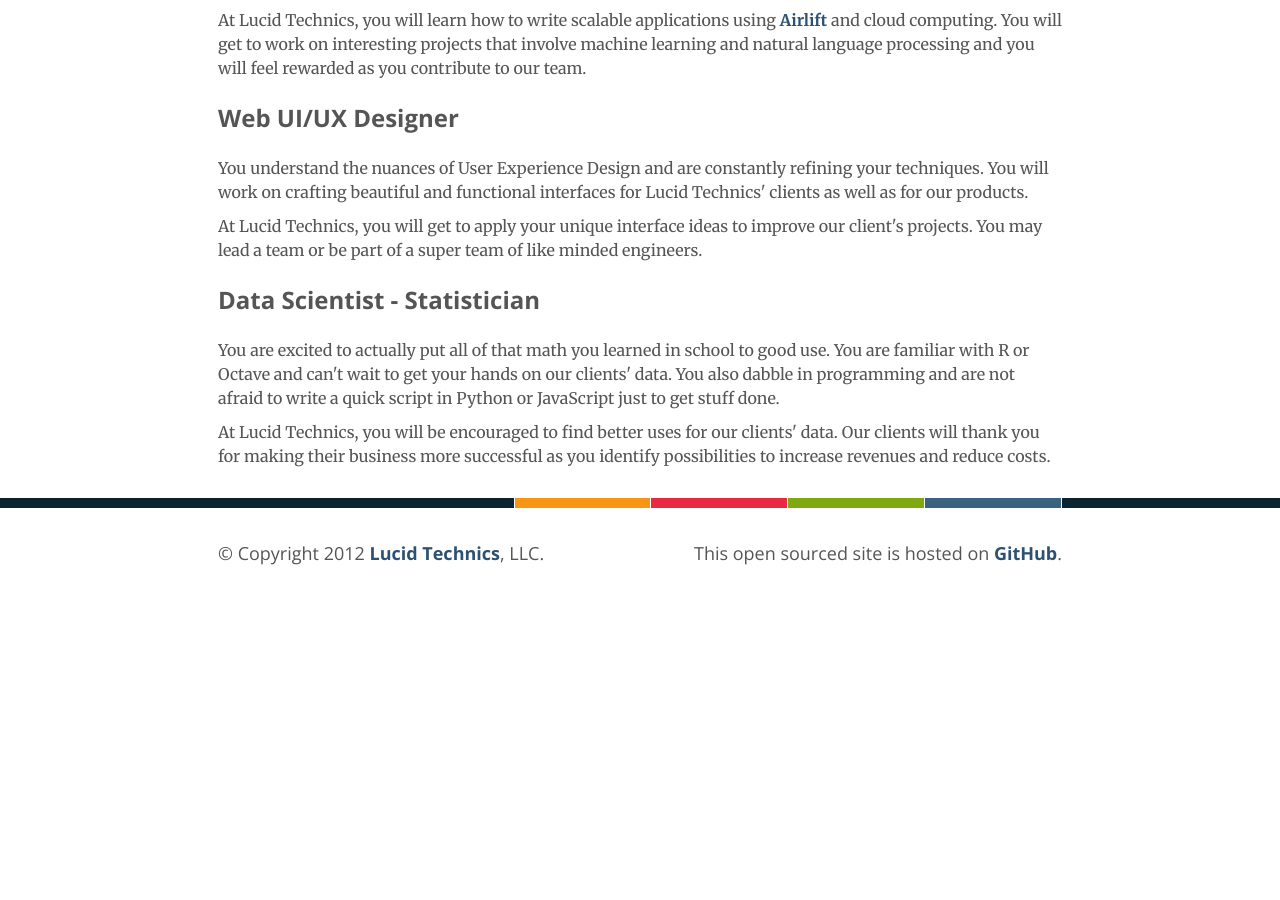
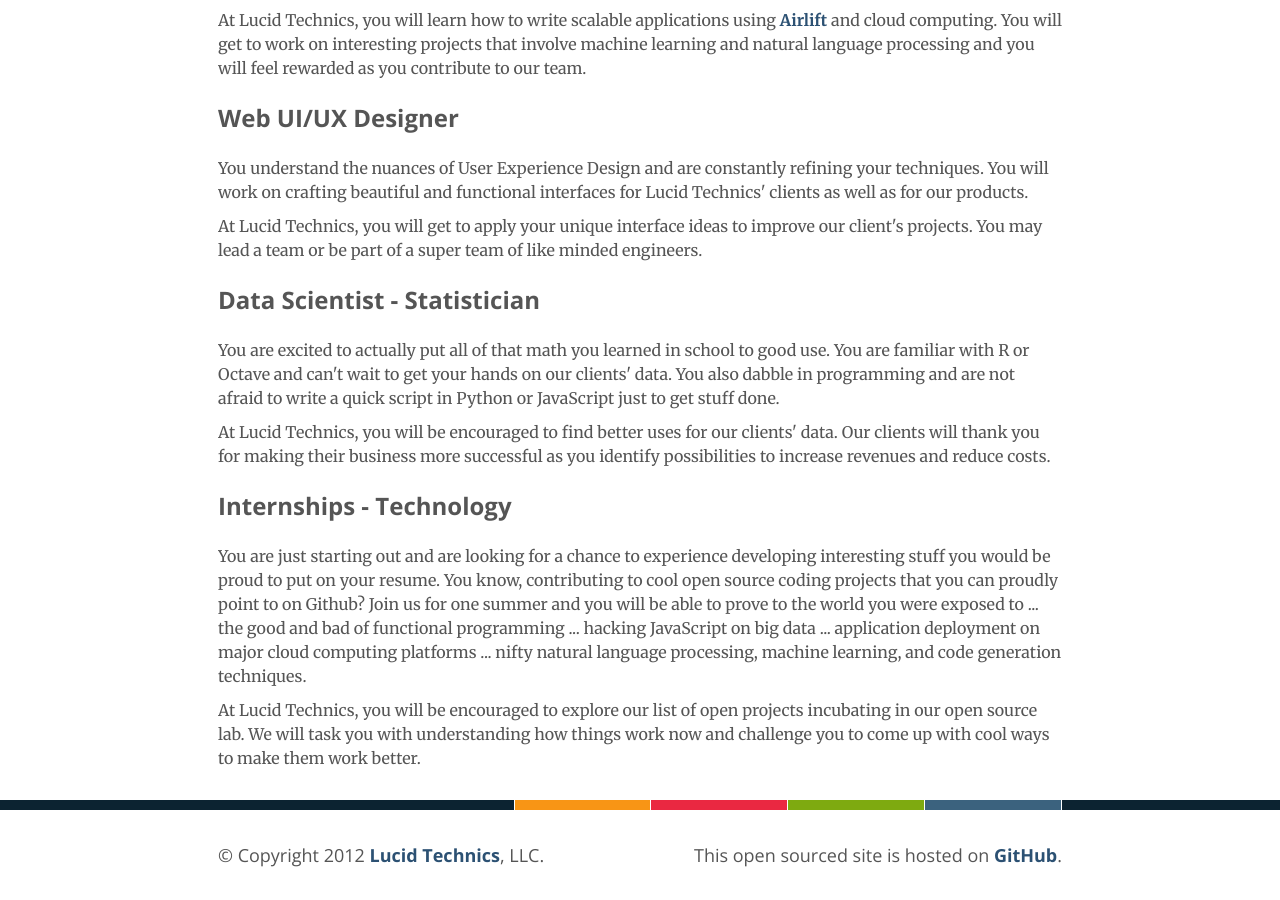
Before and after one commit to LucidTechnics/lucidtechnics.github.com, a Jekyll site: the page built from jobs.html, in a window 1280 px wide and 900 px high, scrolled down 875 px. Built offline with Jekyll 4.4.1, drawn with Linux system fonts in a browser that asks for light colours; nearby versions of some CDN libraries; before the commit the page ends 1473 px from its top, so only the background shows below that.

Commit message:
Updated jobs.html

```diff
--- a/jobs.html
+++ b/jobs.html
@@ -56,6 +56,16 @@
       At Lucid Technics, you will be encouraged to find better uses for our clients' data.  Our clients will thank you for making their business more successful as you identify possibilities to increase revenues and reduce costs.
     </p>
     </div>
+
+    <div class="job">
+      <h1>Internships - Technology</h1>
+      <p>
+        You are just starting out and are looking for a chance to experience developing interesting stuff you would be proud to put on your resume.  You know, contributing to cool open source coding projects that you can proudly point to on Github?  Join us for one summer and you will be able to prove to the world you were exposed to ... the good and bad of functional programming ... hacking JavaScript on big data ... application deployment on major cloud computing platforms ... nifty natural language processing, machine learning, and code generation techniques.
+      </p>
+      <p>
+      At Lucid Technics, you will be encouraged to explore our list of open projects incubating in our open source lab.  We will task you with understanding how things work now and challenge you to come up with cool ways to make them work better.
+    </p>
+    </div>
  </div>
 
 </div>
```
